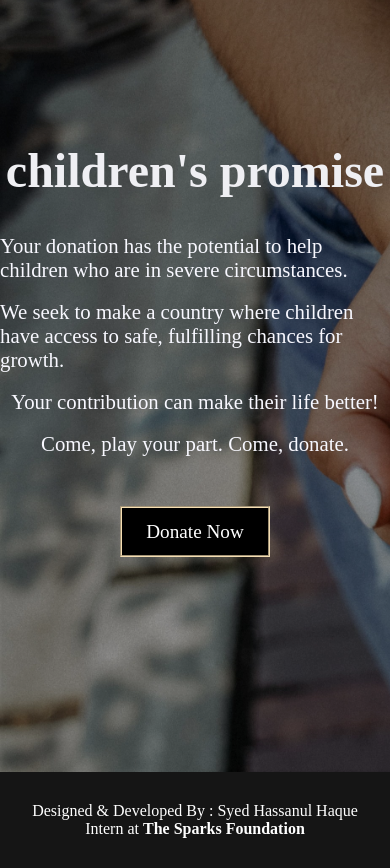
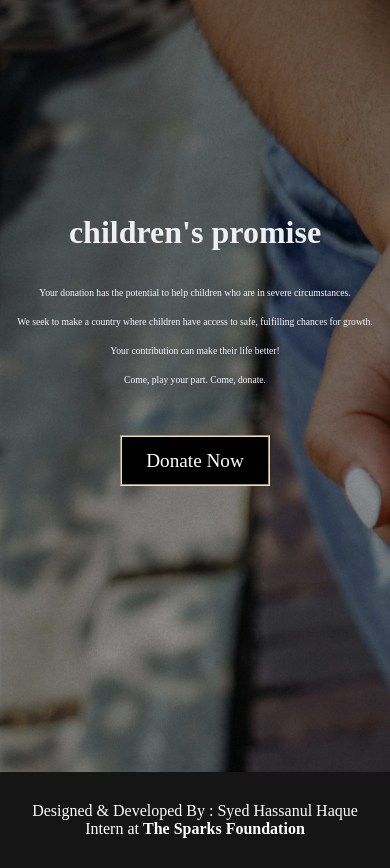
Before and after one commit to syedhassanulhaque/Payment-Gateway-Integration, a plain HTML site: page index.html in a window 390 px wide. Shown: the part 72-940 px from the top of the page. Drawn offline with Linux system fonts and the light colour scheme.

Commit message:
commit on 'master'

```diff
--- a/CSS/phone.css
+++ b/CSS/phone.css
@@ -3,7 +3,7 @@
          /* background: rgba(46, 46, 219, 0.527) !important; */
      }
      h1{
-         font-size: 3rem;
+         font-size: 2rem;
      }
 
        .navbar::before{
@@ -102,5 +102,8 @@
         padding: 5px;
 
     }
+    #home>div p{
+        font-size: .6rem;
+    }
 
 }
--- a/CSS/style.css
+++ b/CSS/style.css
@@ -100,7 +100,7 @@ h2{
 /* Home page */
 #home::before{
     content: '';
-    background: url('/back2.jpg');
+    background: url('../back2.jpg');
     background-repeat: no-repeat;
     background-size: cover;
     position: absolute;
```
